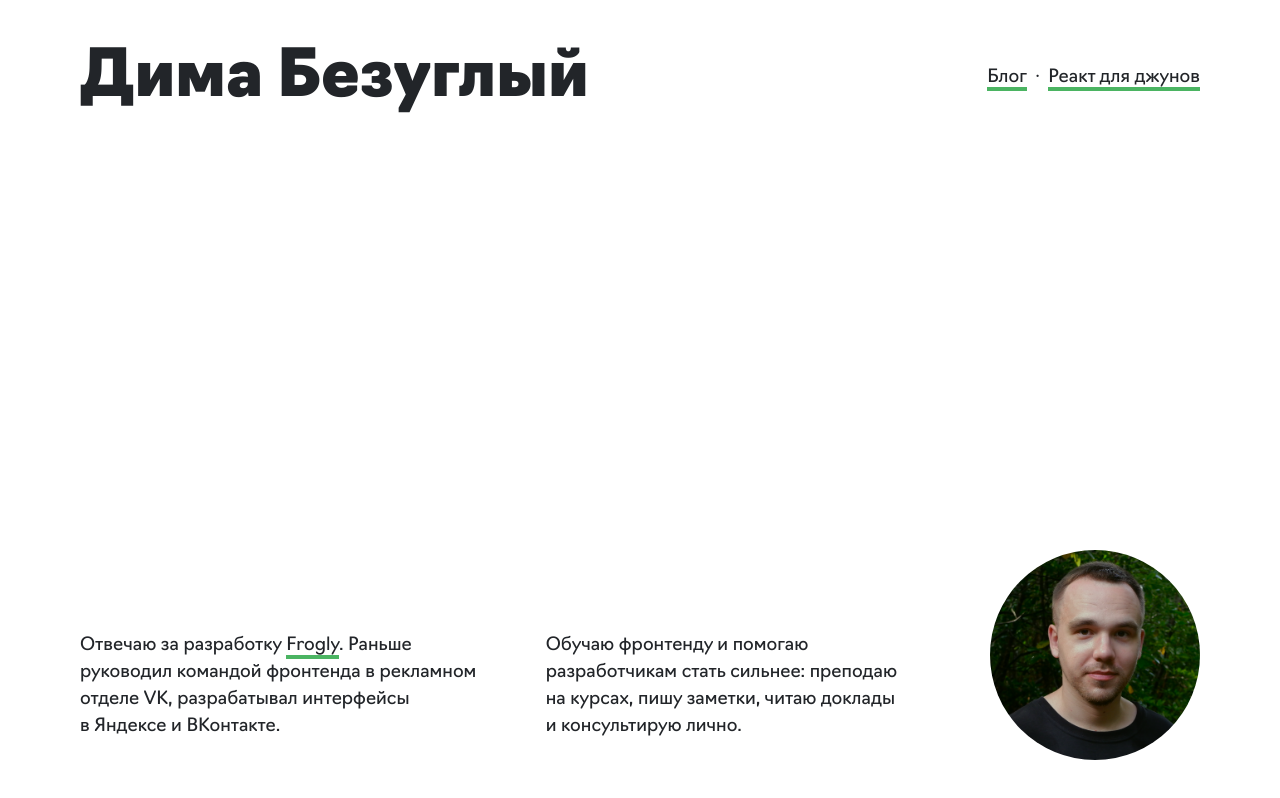
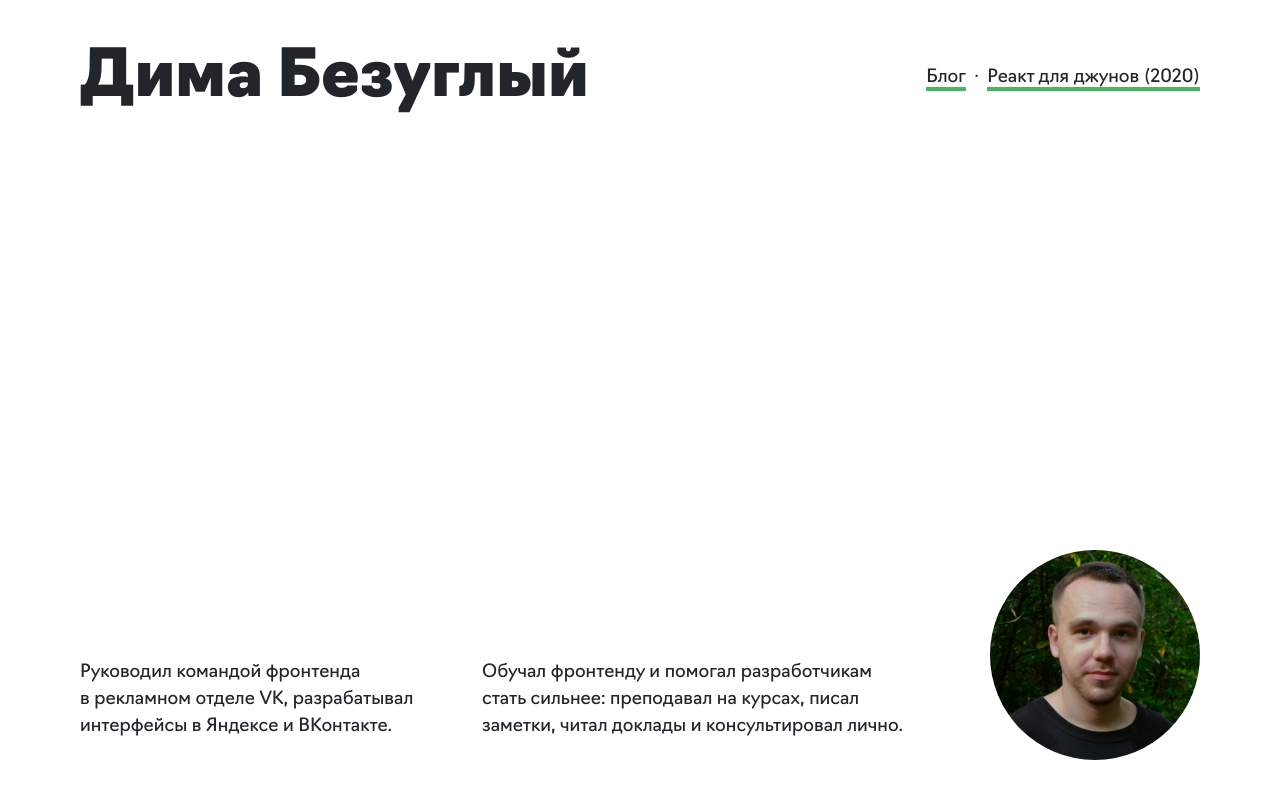
Before and after one commit to shalfey41/bezugly, a Next.js app: page / in a window 1280 px wide. Built offline with nearby package versions, Linux system fonts and the light colour scheme.

Commit message:
Фикс главной страницы

```diff
--- a/components/NavList/NavList.tsx
+++ b/components/NavList/NavList.tsx
@@ -36,7 +36,9 @@ export const NavList: FC<Props> = ({ className }) => {
                 [style.navListItemLinkActive]: isReactCourse,
               })}
             >
-              <span className={!isReactCourse ? theme.linkUnderline : ''}>Реакт для джунов</span>
+              <span className={!isReactCourse ? theme.linkUnderline : ''}>
+                Реакт для джунов (2020)
+              </span>
             </a>
           </Link>
         </li>
--- a/pages/index.tsx
+++ b/pages/index.tsx
@@ -13,17 +13,9 @@ const MainPage: FC = () => {
     <div className={`${theme.page} ${style.page}`}>
       <Head>
         <title>Дима Безуглый</title>
-        <meta property="og:title" content="Дима Безуглый, разработчик" />
-        <meta property="og:site_name" content="Дима Безуглый, разработчик" />
-        <meta name="twitter:title" content="Дима Безуглый, разработчик" />
-        <meta
-          property="og:description"
-          content="Отвечаю за разработку frogly.app и помогаю разработчикам стать сильнее"
-        />
-        <meta
-          name="twitter:description"
-          content="Отвечаю за разработку frogly.app и помогаю разработчикам стать сильнее"
-        />
+        <meta property="og:title" content="Дима Безуглый" />
+        <meta property="og:site_name" content="Дима Безуглый" />
+        <meta name="twitter:title" content="Дима Безуглый" />
         <meta property="og:image" content="https://bezugly.ru/images/main-page-avatar.jpg" />
         <meta
           property="twitter:image:src"
@@ -48,21 +40,12 @@ const MainPage: FC = () => {
             />
             <div className={style.textColumn}>
               <p className={`${theme.text} ${style.text}`}>
-                Отвечаю за&nbsp;разработку{' '}
-                <a
-                  href="https://frogly.app"
-                  target="_blank"
-                  rel="noreferrer"
-                  className={theme.link}
-                >
-                  <span className={theme.linkUnderline}>Frogly</span>
-                </a>
-                . Раньше руководил командой фронтенда в&nbsp;рекламном отделе&nbsp;VK, разрабатывал
+                Руководил командой фронтенда в&nbsp;рекламном отделе&nbsp;VK, разрабатывал
                 интерфейсы в&nbsp;Яндексе и&nbsp;ВКонтакте.
               </p>
               <p className={`${theme.text} ${style.text}`}>
-                Обучаю фронтенду и помогаю разработчикам стать сильнее: преподаю на&nbsp;курсах,
-                пишу заметки, читаю доклады и&nbsp;консультирую лично.
+                Обучал фронтенду и помогал разработчикам стать сильнее: преподавал на&nbsp;курсах,
+                писал заметки, читал доклады и&nbsp;консультировал лично.
               </p>
             </div>
           </div>
```
